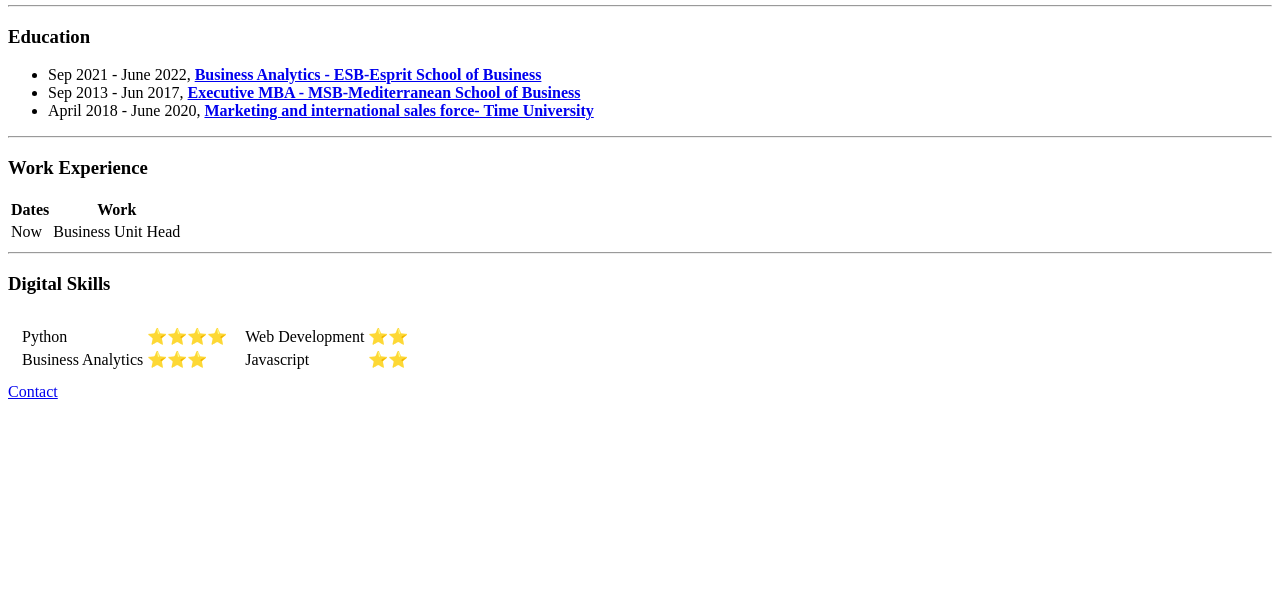
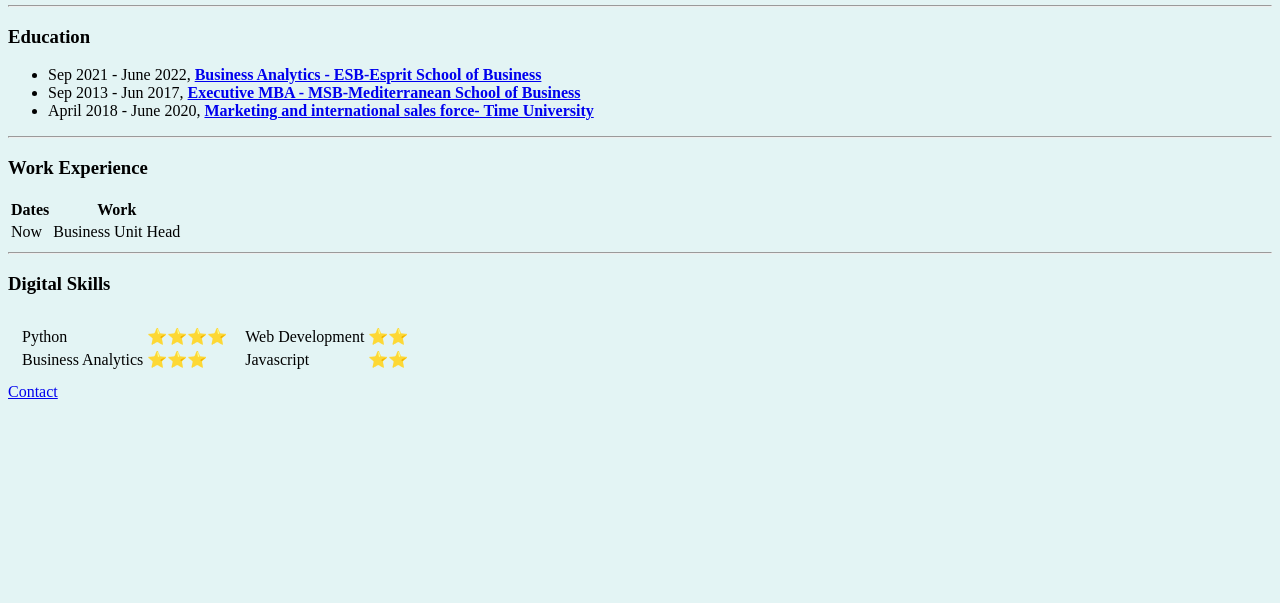
Before and after one commit to Ezzedine0408/cv, a plain HTML site: page index.HTML in a window 1280 px wide. Shown: the part 197-800 px from the top of the page. Drawn offline with Linux system fonts and the light colour scheme.

Commit message:
third commit

```diff
--- a/index.HTML
+++ b/index.HTML
@@ -5,7 +5,7 @@
     <meta name="viewport" content="width=device-width, initial-scale=1.0" />
     <title>Document</title>
   </head>
-  <body>
+  <body style="background-color:#E3F4F4;">
     <table cellspacing="20">
       <tr>
         <td>
```
Also changed, not shown: contact.html (+1 -1 lines).
